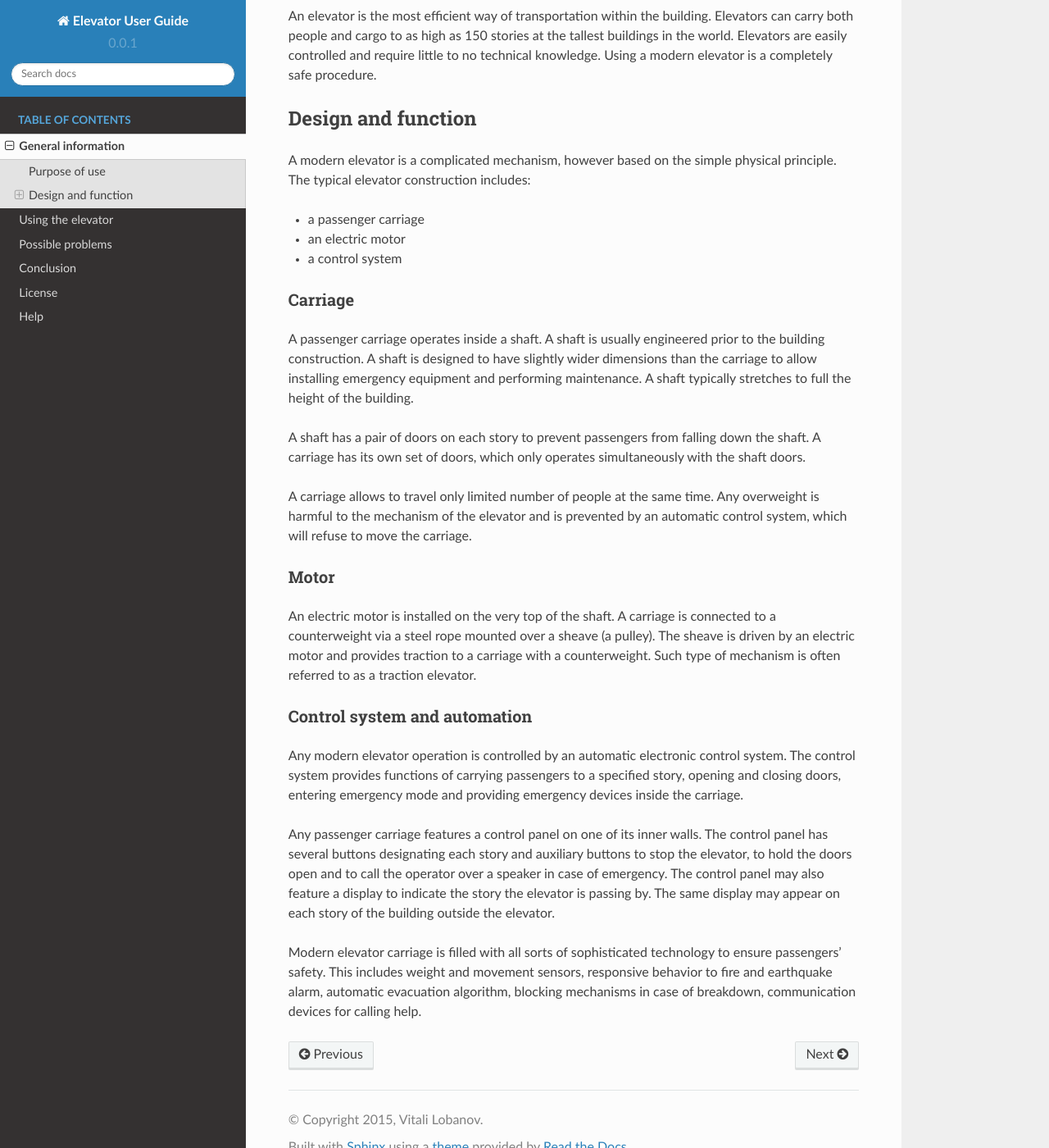
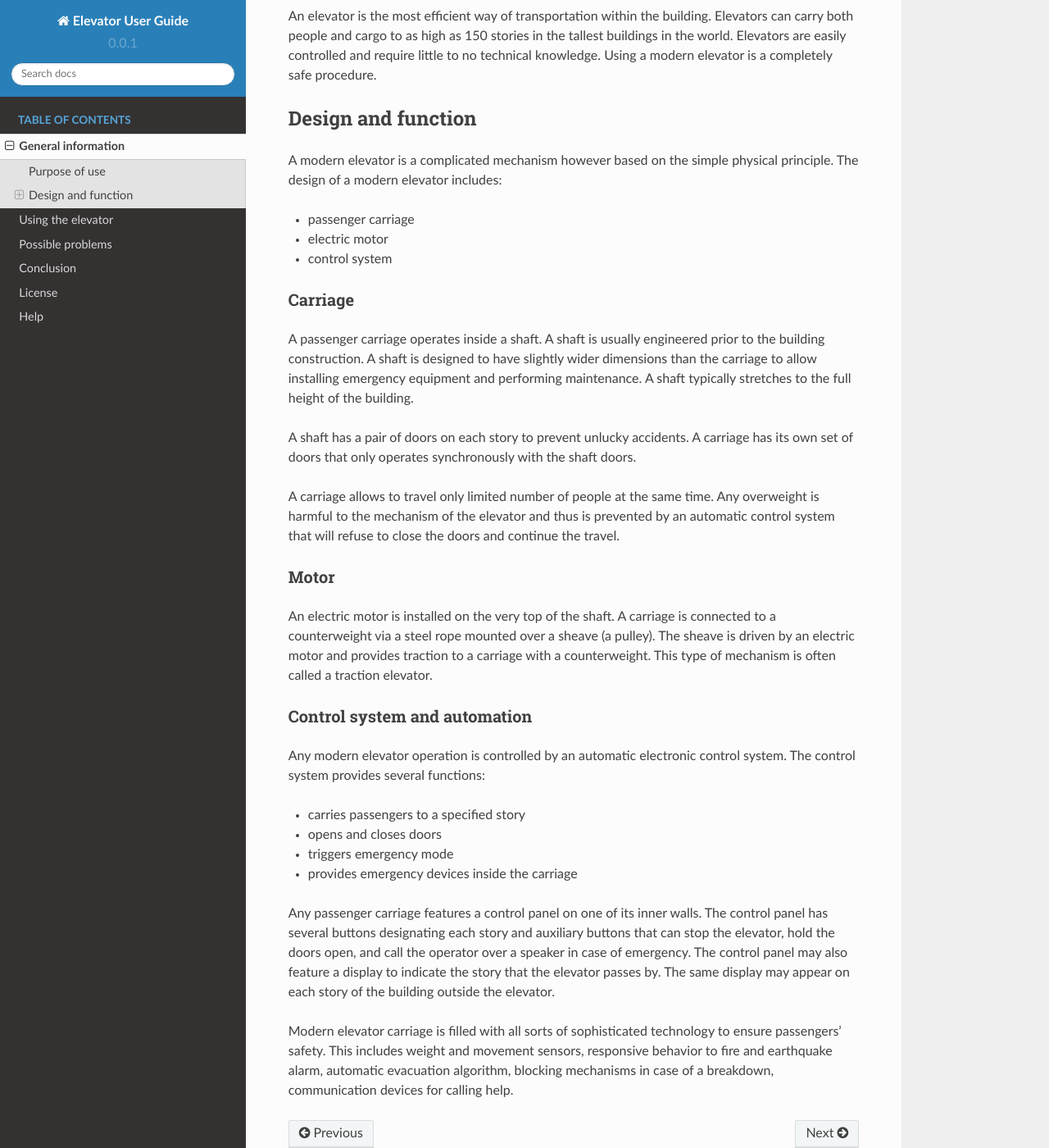
Before and after one commit to bfxy/bfxy-elevator, a Sphinx documentation site: the page built from docs/source/general_info.rst, in a window 1280 px wide and 1400 px high, scrolled down 352 px. Shown: the whole window at 82% size. Built offline with Sphinx 7.4.7 and the Read the Docs theme 2.0.0, drawn with Linux system fonts in a browser that asks for light colours; some of the changed text lies outside the part shown.

Commit message:
Content revision and updates

```diff
--- a/docs/source/general_info.rst
+++ b/docs/source/general_info.rst
@@ -1,41 +1,46 @@
 General information
 ===================
 
-An elevator is a vertical transportation device, designed to move people between the building stories (levels). Elevators are commonly built inside middle- to high-rise buildings, where climbing stairs up to the top stories may demand a physical challenge. Modern elevators are powered by electric motors and are able to transport people for more than ten stories up or down in a matter of several seconds.
+An elevator is a vertical transportation device designed to move people between the building stories (levels). Elevators are commonly built inside middle- to high-rise buildings, where climbing the stairs up to the top story may demand a physical challenge. Modern elevators are powered by electric motors that allow to transport people for more than ten stories up or down in a matter of several seconds.
 
 Purpose of use
 --------------
 
-An elevator is the most efficient way of transportation within the building. Elevators can carry both people and cargo to as high as 150 stories at the tallest buildings in the world. Elevators are easily controlled and require little to no technical knowledge. Using a modern elevator is a completely safe procedure.
+An elevator is the most efficient way of transportation within the building. Elevators can carry both people and cargo to as high as 150 stories in the tallest buildings in the world. Elevators are easily controlled and require little to no technical knowledge. Using a modern elevator is a completely safe procedure.
 
 Design and function
 -------------------
 
-A modern elevator is a complicated mechanism, however based on the simple physical principle. The typical elevator construction includes:
+A modern elevator is a complicated mechanism however based on the simple physical principle. The design of a modern elevator includes:
 
-* a passenger carriage
-* an electric motor
-* a control system
+* passenger carriage
+* electric motor
+* control system
 
 Carriage
 ^^^^^^^^
 
-A passenger carriage operates inside a shaft. A shaft is usually engineered prior to the building construction. A shaft is designed to have slightly wider dimensions than the carriage to allow installing emergency equipment and performing maintenance. A shaft typically stretches to full the height of the building.
+A passenger carriage operates inside a shaft. A shaft is usually engineered prior to the building construction. A shaft is designed to have slightly wider dimensions than the carriage to allow installing emergency equipment and performing maintenance. A shaft typically stretches to the full height of the building.
 
-A shaft has a pair of doors on each story to prevent passengers from falling down the shaft. A carriage has its own set of doors, which only operates simultaneously with the shaft doors.
+A shaft has a pair of doors on each story to prevent unlucky accidents. A carriage has its own set of doors that only operates synchronously with the shaft doors.
 
-A carriage allows to travel only limited number of people at the same time. Any overweight is harmful to the mechanism of the elevator and is prevented by an automatic control system, which will refuse to move the carriage.
+A carriage allows to travel only limited number of people at the same time. Any overweight is harmful to the mechanism of the elevator and thus is prevented by an automatic control system that will refuse to close the doors and continue the travel.
 
 Motor
 ^^^^^
 
-An electric motor is installed on the very top of the shaft. A carriage is connected to a counterweight via a steel rope mounted over a sheave (a pulley). The sheave is driven by an electric motor and provides traction to a carriage with a counterweight. Such type of mechanism is often referred to as a traction elevator.
+An electric motor is installed on the very top of the shaft. A carriage is connected to a counterweight via a steel rope mounted over a sheave (a pulley). The sheave is driven by an electric motor and provides traction to a carriage with a counterweight. This type of mechanism is often called a traction elevator.
 
 Control system and automation
 ^^^^^^^^^^^^^^^^^^^^^^^^^^^^^
 
-Any modern elevator operation is controlled by an automatic electronic control system. The control system provides functions of carrying passengers to a specified story, opening and closing doors, entering emergency mode and providing emergency devices inside the carriage.
+Any modern elevator operation is controlled by an automatic electronic control system. The control system provides several functions:
 
-Any passenger carriage features a control panel on one of its inner walls. The control panel has several buttons designating each story and auxiliary buttons to stop the elevator, to hold the doors open and to call the operator over a speaker in case of emergency. The control panel may also feature a display to indicate the story the elevator is passing by. The same display may appear on each story of the building outside the elevator.
+* carries passengers to a specified story
+* opens and closes doors
+* triggers emergency mode
+* provides emergency devices inside the carriage
 
-Modern elevator carriage is filled with all sorts of sophisticated technology to ensure passengers’ safety. This includes weight and movement sensors, responsive behavior to fire and earthquake alarm, automatic evacuation algorithm, blocking mechanisms in case of breakdown, communication devices for calling help.
+Any passenger carriage features a control panel on one of its inner walls. The control panel has several buttons designating each story and auxiliary buttons that can stop the elevator, hold the doors open, and call the operator over a speaker in case of emergency. The control panel may also feature a display to indicate the story that the elevator passes by. The same display may appear on each story of the building outside the elevator.
+
+Modern elevator carriage is filled with all sorts of sophisticated technology to ensure passengers’ safety. This includes weight and movement sensors, responsive behavior to fire and earthquake alarm, automatic evacuation algorithm, blocking mechanisms in case of a breakdown, communication devices for calling help.
```
Also changed, not shown: docs/source/index.rst (+5 -3 lines), docs/source/possible_problems.rst (+6 -6 lines), docs/source/using_the_elevator.rst (+10 -10 lines).
